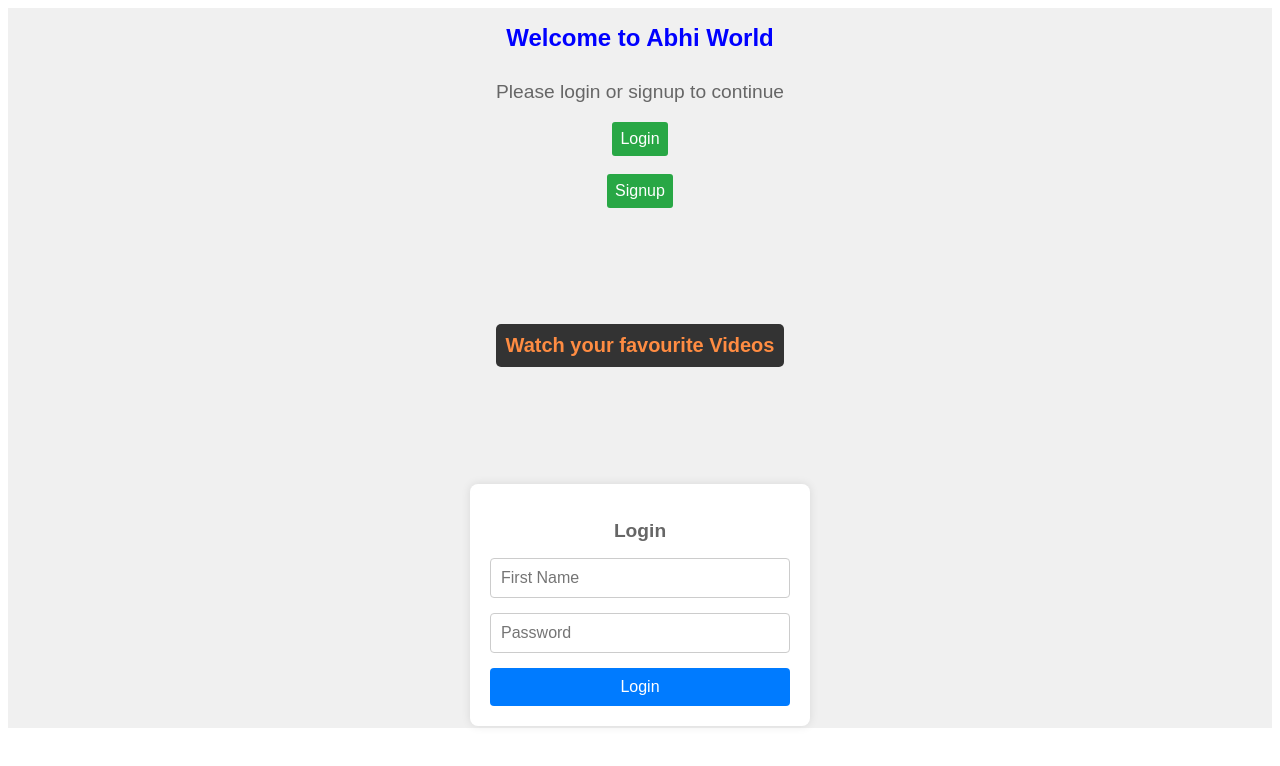
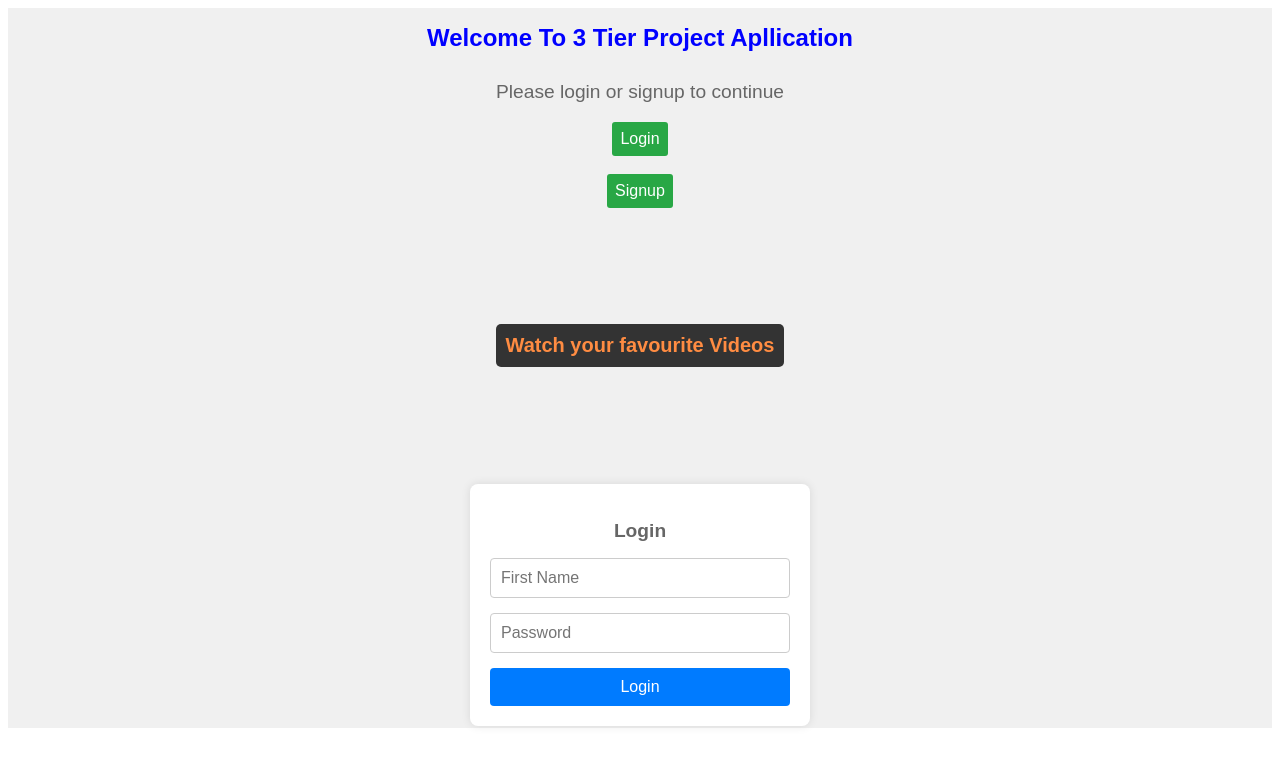
Before and after one commit to PRASADD65/VideoAppFrontEndReactTypeScriptProject, a React (Create React App) app: page / in a window 1280 px wide. Shown: the top 766 px of the page. Built offline with nearby package versions, Linux system fonts and the light colour scheme.

Commit message:
Update WelcomePage.tsx

```diff
--- a/src/WelcomePage.tsx
+++ b/src/WelcomePage.tsx
@@ -59,7 +59,7 @@ const WelcomePage: React.FC = () => {
 
   return (
     <div style={welcomePageStyle}>
-      <h1 style={titleStyle}>Welcome to Abhi World</h1>
+      <h1 style={titleStyle}>Welcome To 3 Tier Project Apllication</h1>
       <p style={subtitleStyle}>Please login or signup to continue</p>
       <button style={buttonStyle} onClick={() => setIsLogin(true)}>Login</button>
       <br/>
```
